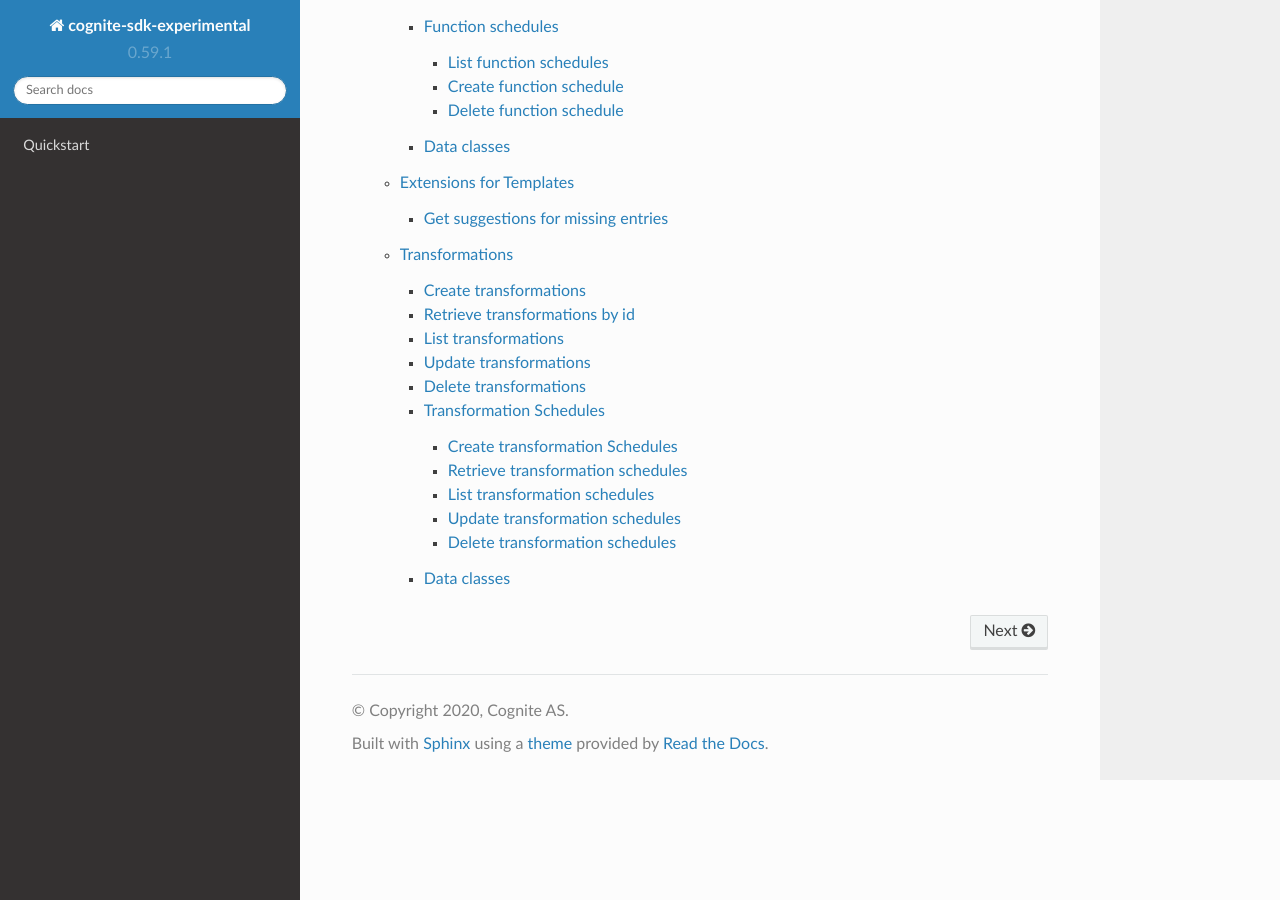
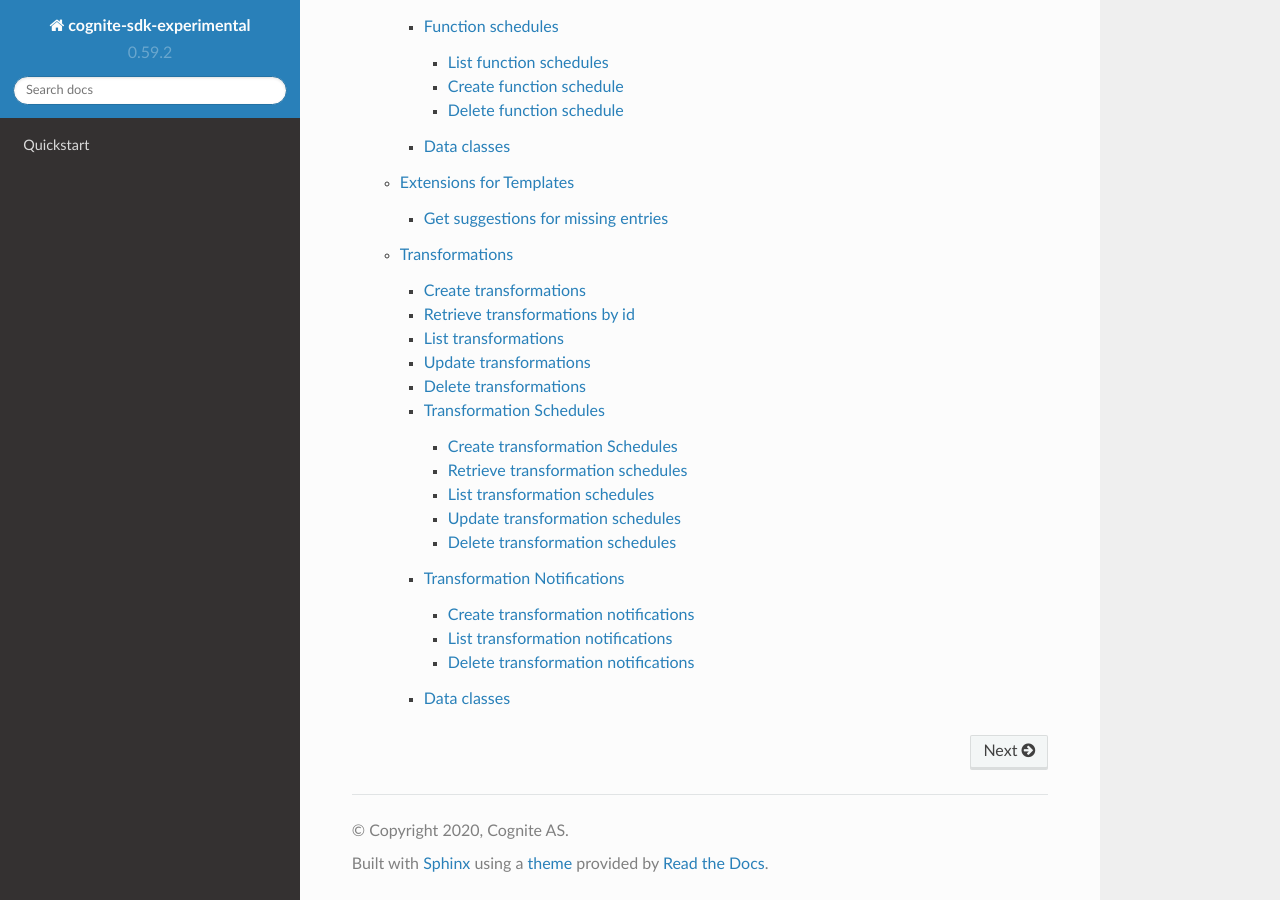
Before and after one commit to cognitedata/cognite-sdk-python-experimental, a Sphinx documentation site: the page built from docs/source/index.rst, in a window 1280 px wide and 900 px high, scrolled down 3313 px. Built offline with Sphinx 7.4.7 and the Read the Docs theme 2.0.0, drawn with Linux system fonts in a browser that asks for light colours.

Commit message:
update version and documentation

```diff
--- a/docs/source/cognite.rst
+++ b/docs/source/cognite.rst
@@ -526,6 +526,21 @@ Delete transformation schedules
 ~~~~~~~~~~~~~~~~~~~~~~~~~~~~~~~~~~~~~~
 .. automethod:: cognite.experimental._api.transformation_schedules.TransformationSchedulesAPI.delete
 
+Transformation Notifications
+^^^^^^^^^^^^^^^^^^^^^^^^^^^^^^^^^^
+
+Create transformation notifications
+~~~~~~~~~~~~~~~~~~~~~~~~~~~~~~~~~~~~~~
+.. automethod:: cognite.experimental._api.transformation_notifications.TransformationNotificationsAPI.create
+
+List transformation notifications
+~~~~~~~~~~~~~~~~~~~~~~~~~~~~~~~~~~~~~~
+.. automethod:: cognite.experimental._api.transformation_notifications.TransformationNotificationsAPI.list
+
+Delete transformation notifications
+~~~~~~~~~~~~~~~~~~~~~~~~~~~~~~~~~~~~~~
+.. automethod:: cognite.experimental._api.transformation_notifications.TransformationNotificationsAPI.delete
+
 Data classes
 ^^^^^^^^^^^^
 .. automodule:: cognite.experimental.data_classes.transformations
@@ -534,3 +549,6 @@ Data classes
 .. automodule:: cognite.experimental.data_classes.transformation_schedules
     :members:
     :show-inheritance:
+.. automodule:: cognite.experimental.data_classes.transformation_notifications
+    :members:
+    :show-inheritance:
--- a/pyproject.toml
+++ b/pyproject.toml
@@ -1,6 +1,6 @@
 [tool.poetry]
 name = "cognite-sdk-experimental"
-version = "0.59.1"
+version = "0.59.2"
 description = "Experimental additions to the Python SDK"
 authors = ["Sander Land <sander.land@cognite.com>"]
 
```
Also changed, not shown: CHANGELOG.md (+5 -0 lines).
